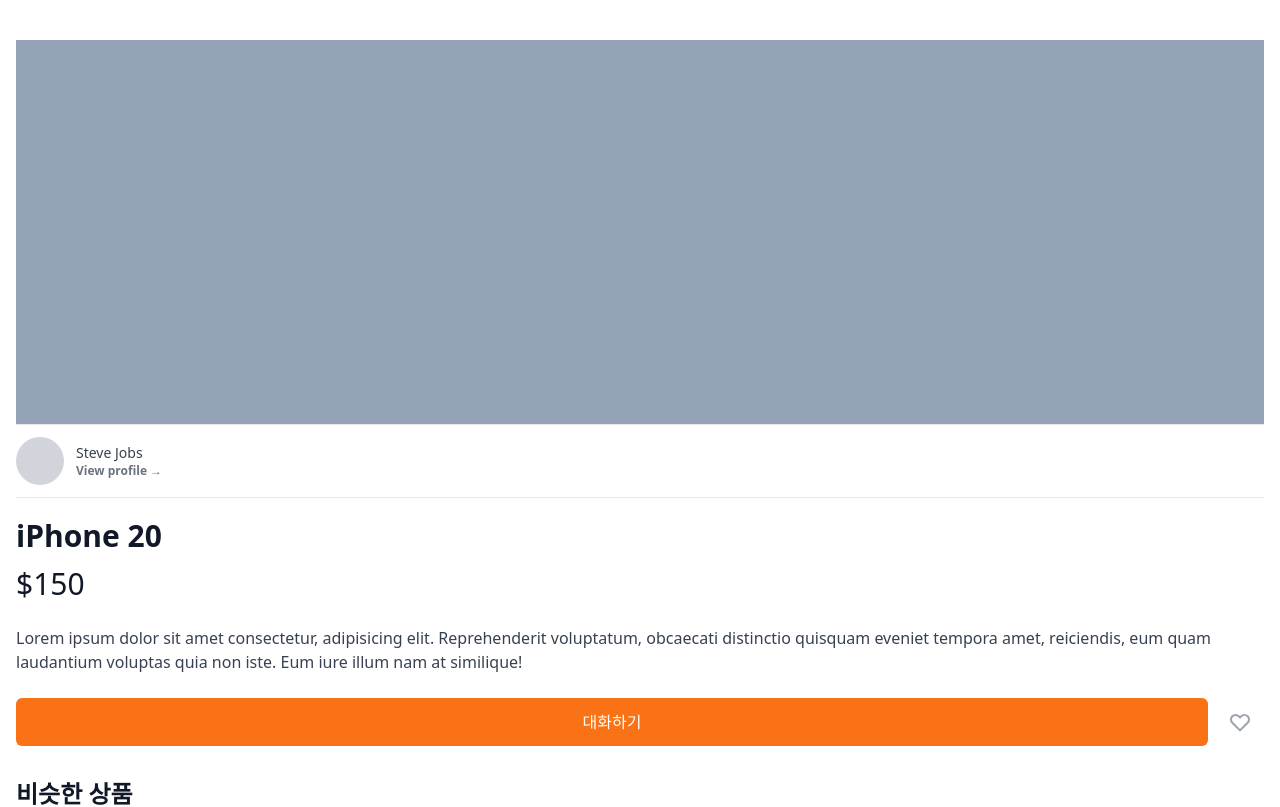
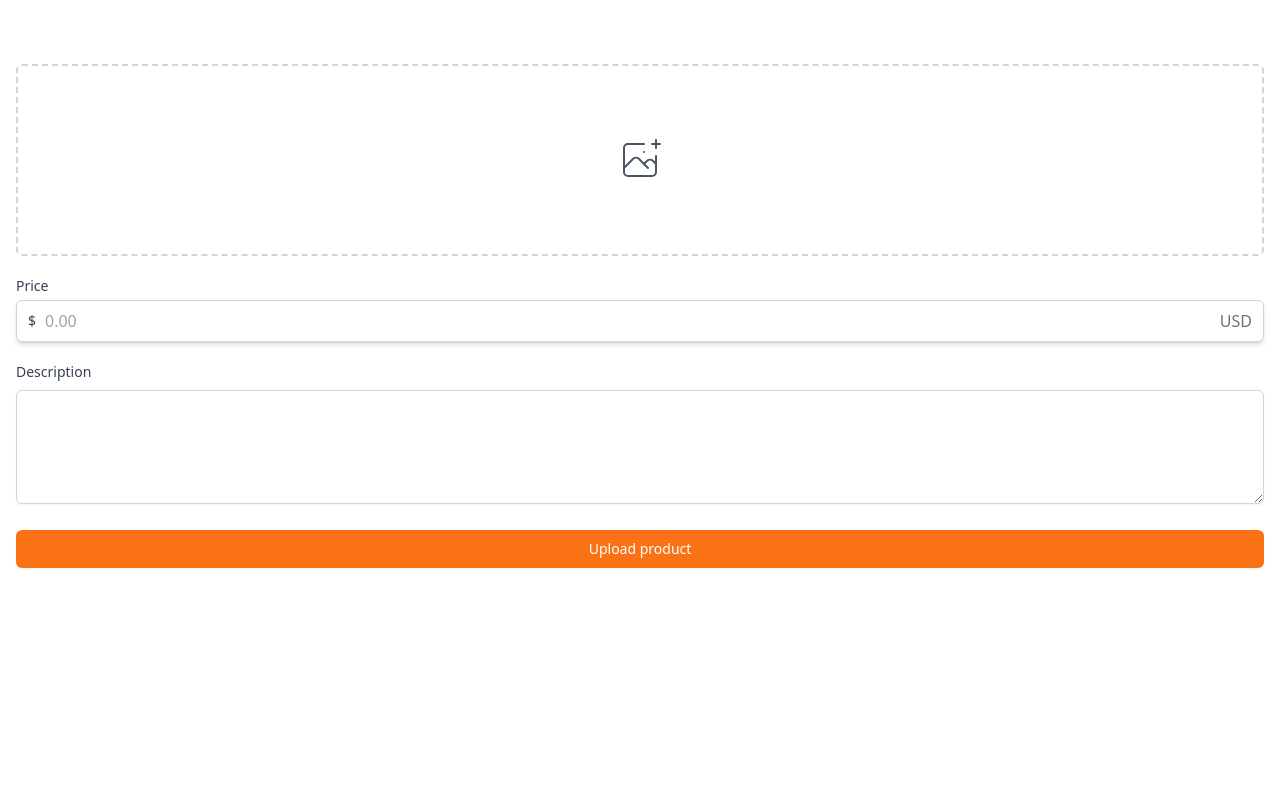
Before and after one commit to leekyungho112/carrot-market, a Next.js app: page /items/upload in a window 1280 px wide. Shown: the top 807 px of the page. Built offline with nearby package versions, Linux system fonts and the light colour scheme.

Commit message:
Upload Item UI

```diff
--- a/pages/enter.tsx
+++ b/pages/enter.tsx
@@ -40,13 +40,14 @@
           </div>
         </div>
         <form className="flex flex-col mt-8">
-          <label className="text-sm font-medium text-gray-700">
+          <label htmlFor="input" className="text-sm font-medium text-gray-700">
             {method === 'email' ? 'Email address' : null}
             {method === 'phone' ? 'Phone number' : null}
           </label>
           <div className="mt-1">
             {method === 'email' ? (
               <input
+                id="input"
                 type="email"
                 className=" appearance-none w-full px-3 py-2 border border-gray-300 rounded-md shadow-sm placeholder-gray-400 focus:outline-none focus:ring-orange-500 focus:border-orange-500"
                 required
@@ -58,6 +59,7 @@
                   +82
                 </span>
                 <input
+                  id="input"
                   type="number"
                   className=" appearance-none w-full px-3 py-2 border border-gray-300 rounded-md rounded-l-none shadow-sm placeholder-gray-400 focus:outline-none focus:ring-orange-500 focus:border-orange-500"
                   required
--- /dev/null
+++ b/pages/items/upload.tsx
@@ -0,0 +1,64 @@
+import { NextPage } from 'next';
+
+const Upload: NextPage = () => {
+  return (
+    <div className="px-4 py-16">
+      <div>
+        <label className="w-full cursor-pointer flex items-center text-gray-600 hover:border-orange-500 hover:text-orange-500 justify-center border-2 border-dashed border-gray-300 h-48 rounded-md">
+          <svg
+            className="h-12 w-12"
+            stroke="currentColor"
+            fill="none"
+            viewBox="0 0 48 48"
+            aria-hidden="true"
+          >
+            <path
+              d="M28 8H12a4 4 0 00-4 4v20m32-12v8m0 0v8a4 4 0 01-4 4H12a4 4 0 01-4-4v-4m32-4l-3.172-3.172a4 4 0 00-5.656 0L28 28M8 32l9.172-9.172a4 4 0 015.656 0L28 28m0 0l4 4m4-24h8m-4-4v8m-12 4h.02"
+              strokeWidth={2}
+              strokeLinecap="round"
+              strokeLinejoin="round"
+            />
+          </svg>
+          <input className="hidden" type="file" />
+        </label>
+      </div>
+      <div className="my-5">
+        <label
+          className="mb-1 block text-sm font-medium text-gray-700"
+          htmlFor="price"
+        >
+          Price
+        </label>
+        <div className=" rounded-md flex items-center shadow-md relative">
+          <div className="absolute left-0 pl-3 pointer-events-none flex items-center justify-center">
+            <span className="text-gray-700 text-sm">$</span>
+          </div>
+          <input
+            className=" appearance-none pl-7 w-full px-3 py-2 border border-gray-300 rounded-md shadow-sm placeholder-gray-400 focus:outline-none focus:ring-orange-500 focus:border-orange-500"
+            id="price"
+            type="text"
+            placeholder="0.00"
+          />
+          <div className="absolute pointer-events-none right-0 pr-3 flex items-center">
+            <span className="text-gray-500">USD</span>
+          </div>
+        </div>
+      </div>
+      <div>
+        <label className="mb-1 block text-sm font-medium text-gray-700">
+          Description
+        </label>
+
+        <textarea
+          className="mt-1 shadow-sm w-full  focus:ring-orange-500  rounded-md border-gray-300 focus:border-orange-500"
+          rows={4}
+        />
+      </div>
+      <button className="mt-5 w-full bg-orange-500 hover:bg-orange-600 text-white py-2 px-4 border border-transparent rounded-md shadow-sm text-sm font-medium focus:ring-2 focus:ring-offset-2 focus:outline-none focus:ring-orange-500">
+        Upload product
+      </button>
+    </div>
+  );
+};
+
+export default Upload;
```
